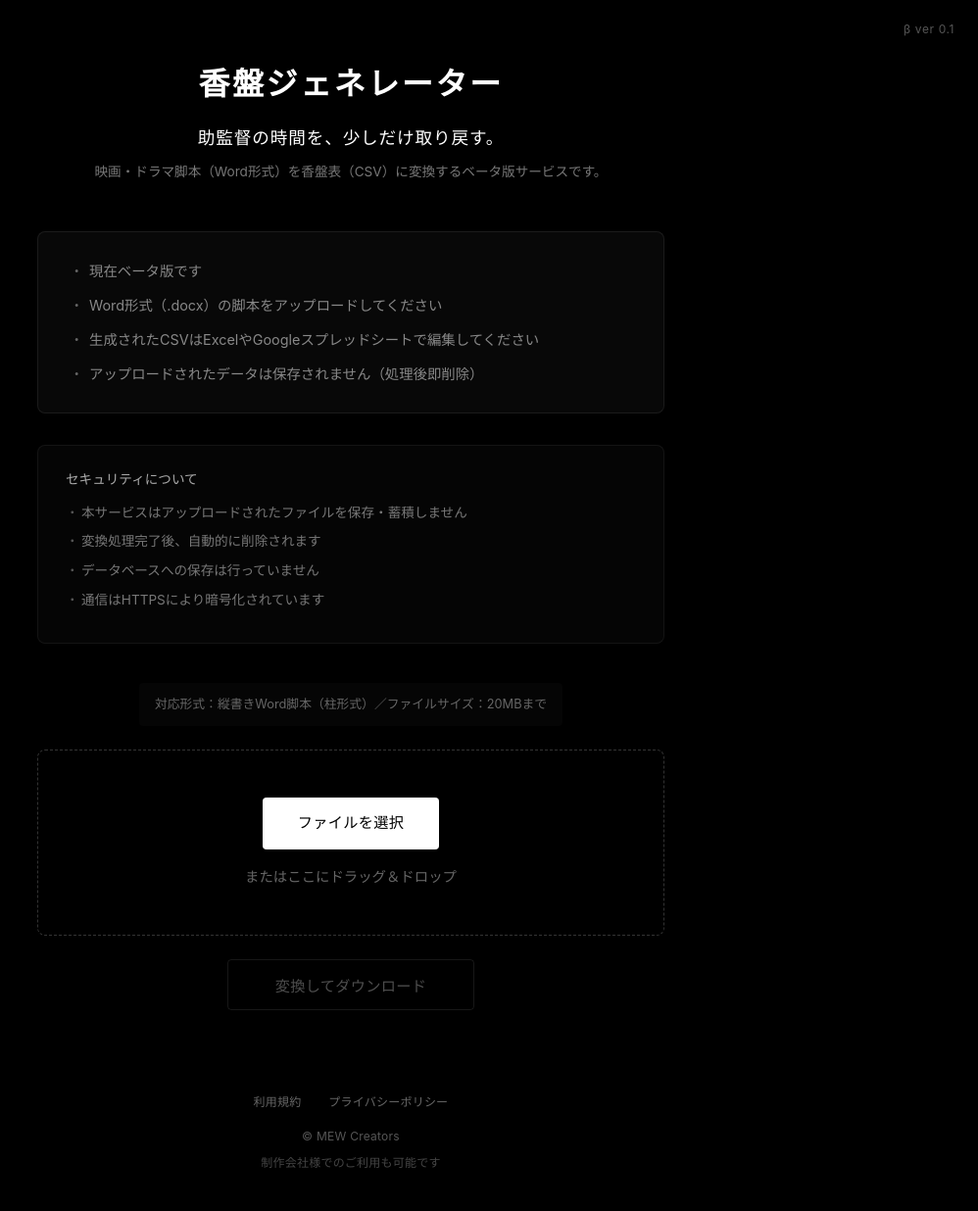
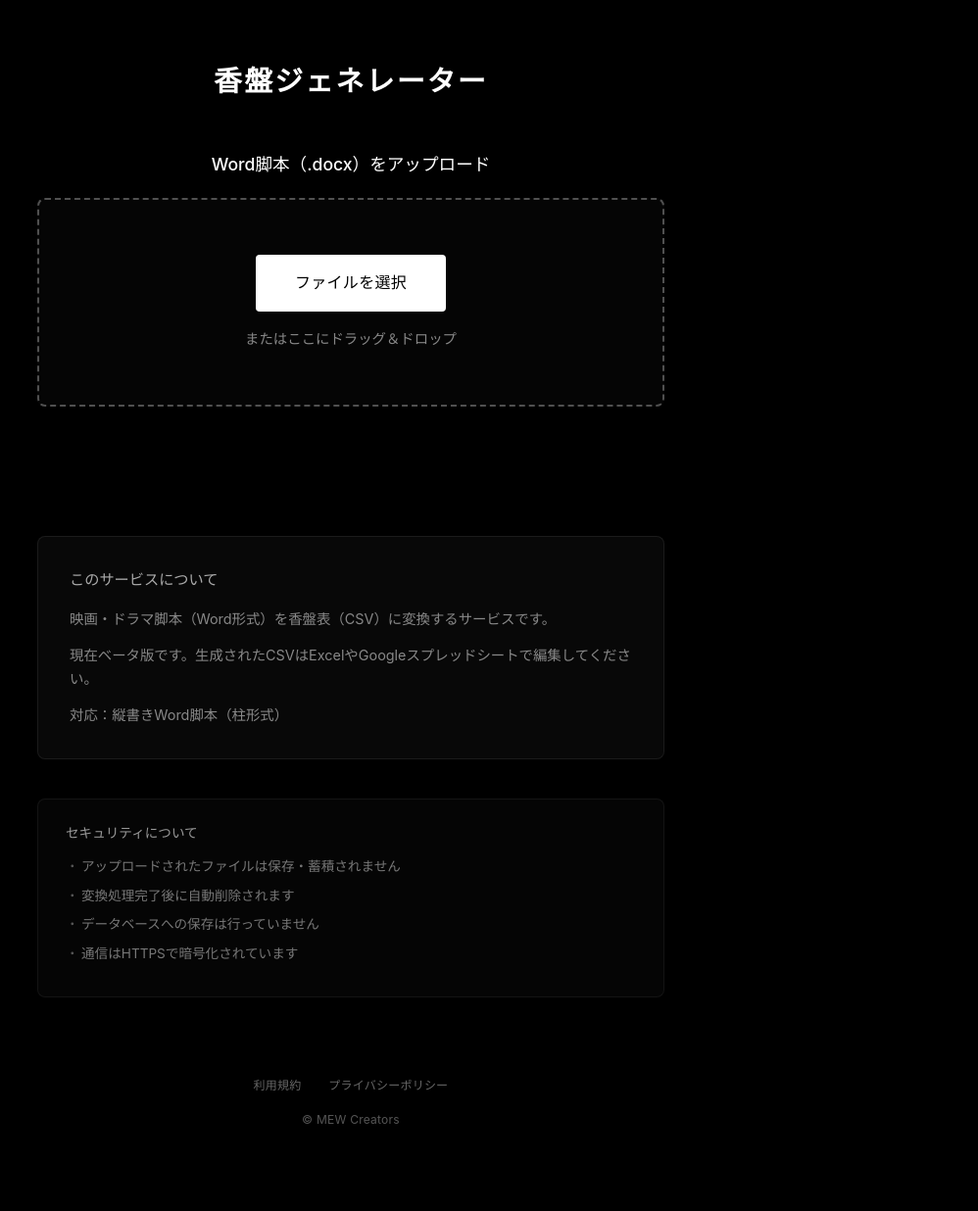
Before and after one commit to kyakuhonshin/kouban-generator, a FastAPI app: page / in a window 1280 px wide. Shown: the whole page at 98% size, without its empty margins (282-1280 px from the left). After the commit the page ends 1147 px from the top, so only its background shows below. Run offline with FastAPI, Linux system fonts and the light colour scheme.

Commit message:
UI再構成: アップロード優先の直感的なレイアウト

```diff
--- a/templates/index.html
+++ b/templates/index.html
@@ -29,133 +29,42 @@
             text-align: center;
         }
 
-        .version {
-            position: fixed;
-            top: 20px;
-            right: 24px;
-            font-size: 0.75rem;
-            color: #555;
-            letter-spacing: 0.05em;
+        h1 {
+            font-size: 1.8rem;
+            font-weight: 600;
+            letter-spacing: 0.08em;
+            margin-bottom: 48px;
         }
 
-        h1 {
-            font-size: 2rem;
-            font-weight: 600;
-            letter-spacing: 0.08em;
-            margin-bottom: 16px;
+        .upload-section {
+            margin-bottom: 24px;
         }
 
-        .catchphrase {
+        .upload-label {
             font-size: 1.1rem;
-            font-weight: 400;
-            letter-spacing: 0.05em;
-            margin-bottom: 8px;
-            color: #fff;
-        }
-
-        .subtitle {
-            font-size: 0.85rem;
-            color: #777;
-            margin-bottom: 48px;
-            line-height: 1.8;
-        }
-
-        .info-block {
-            background-color: rgba(255, 255, 255, 0.03);
-            border: 1px solid rgba(255, 255, 255, 0.08);
-            border-radius: 8px;
-            padding: 28px 32px;
-            margin-bottom: 32px;
-            text-align: left;
-        }
-
-        .info-block ul {
-            list-style: none;
-            padding: 0;
-        }
-
-        .info-block li {
-            font-size: 0.9rem;
-            color: #888;
-            margin-bottom: 12px;
-            padding-left: 20px;
-            position: relative;
-        }
-
-        .info-block li:last-child {
-            margin-bottom: 0;
-        }
-
-        .info-block li::before {
-            content: "・";
-            position: absolute;
-            left: 0;
-            color: #666;
-        }
-
-        .security-block {
-            background-color: rgba(255, 255, 255, 0.02);
-            border: 1px solid rgba(255, 255, 255, 0.06);
-            border-radius: 8px;
-            padding: 24px 28px;
-            margin-bottom: 40px;
-            text-align: left;
-        }
-
-        .security-title {
-            font-size: 0.85rem;
-            color: #aaa;
-            margin-bottom: 12px;
             font-weight: 500;
-        }
-
-        .security-block ul {
-            list-style: none;
-            padding: 0;
-        }
-
-        .security-block li {
-            font-size: 0.85rem;
-            color: #777;
-            margin-bottom: 8px;
-            padding-left: 16px;
-            position: relative;
-        }
-
-        .security-block li::before {
-            content: "・";
-            position: absolute;
-            left: 0;
-            color: #555;
-        }
-
-        .format-note {
-            font-size: 0.8rem;
-            color: #666;
-            margin-bottom: 24px;
-            padding: 12px 16px;
-            background-color: rgba(255, 255, 255, 0.02);
-            border-radius: 4px;
-            display: inline-block;
+            margin-bottom: 20px;
+            display: block;
         }
 
         .upload-area {
-            border: 1px dashed rgba(255, 255, 255, 0.2);
+            border: 2px dashed rgba(255, 255, 255, 0.3);
             border-radius: 8px;
-            padding: 48px 40px;
-            margin-bottom: 24px;
+            padding: 56px 40px;
+            margin-bottom: 16px;
             transition: border-color 0.3s, background-color 0.3s;
             cursor: pointer;
+            background-color: rgba(255, 255, 255, 0.02);
         }
 
         .upload-area:hover {
-            border-color: rgba(255, 255, 255, 0.4);
-            background-color: rgba(255, 255, 255, 0.02);
+            border-color: rgba(255, 255, 255, 0.5);
+            background-color: rgba(255, 255, 255, 0.04);
         }
 
         .upload-area.dragover {
-            border-color: rgba(255, 255, 255, 0.6);
-            background-color: rgba(255, 255, 255, 0.04);
+            border-color: rgba(255, 255, 255, 0.7);
+            background-color: rgba(255, 255, 255, 0.06);
         }
 
         input[type="file"] {
@@ -166,11 +75,11 @@
             display: inline-block;
             background-color: #fff;
             color: #000;
-            padding: 14px 36px;
+            padding: 16px 40px;
             border-radius: 4px;
             cursor: pointer;
             font-weight: 500;
-            font-size: 0.95rem;
+            font-size: 1rem;
             letter-spacing: 0.02em;
             transition: opacity 0.25s;
         }
@@ -182,7 +91,7 @@
         .file-name {
             margin-top: 16px;
             font-size: 0.9rem;
-            color: #666;
+            color: #888;
         }
 
         .file-size-error {
@@ -196,32 +105,59 @@
             display: block;
         }
 
-        .submit-btn {
-            background-color: transparent;
-            color: #fff;
-            border: 1px solid rgba(255, 255, 255, 0.3);
-            padding: 14px 48px;
+        .action-section {
+            margin-bottom: 48px;
+            min-height: 60px;
+        }
+
+        .convert-btn {
+            background-color: #fff;
+            color: #000;
+            border: none;
+            padding: 16px 48px;
             border-radius: 4px;
             cursor: pointer;
-            font-size: 0.95rem;
+            font-size: 1rem;
+            font-weight: 500;
             letter-spacing: 0.02em;
-            transition: all 0.25s;
+            transition: opacity 0.25s;
+            display: none;
         }
 
-        .submit-btn:hover:not(:disabled) {
+        .convert-btn:hover {
+            opacity: 0.85;
+        }
+
+        .convert-btn.active {
+            display: inline-block;
+        }
+
+        .download-btn {
             background-color: #fff;
             color: #000;
-            border-color: #fff;
+            border: none;
+            padding: 16px 48px;
+            border-radius: 4px;
+            cursor: pointer;
+            font-size: 1rem;
+            font-weight: 500;
+            letter-spacing: 0.02em;
+            transition: opacity 0.25s;
+            display: none;
+            text-decoration: none;
         }
 
-        .submit-btn:disabled {
-            opacity: 0.3;
-            cursor: not-allowed;
+        .download-btn:hover {
+            opacity: 0.85;
+        }
+
+        .download-btn.active {
+            display: inline-block;
         }
 
         .loading {
             display: none;
-            margin-top: 32px;
+            padding: 16px;
         }
 
         .loading.active {
@@ -254,8 +190,71 @@
             color: #666;
         }
 
+        .info-section {
+            background-color: rgba(255, 255, 255, 0.03);
+            border: 1px solid rgba(255, 255, 255, 0.08);
+            border-radius: 8px;
+            padding: 32px;
+            margin-bottom: 40px;
+            text-align: left;
+        }
+
+        .info-title {
+            font-size: 0.95rem;
+            color: #aaa;
+            margin-bottom: 16px;
+            font-weight: 500;
+        }
+
+        .info-section p {
+            font-size: 0.9rem;
+            color: #888;
+            margin-bottom: 12px;
+            line-height: 1.7;
+        }
+
+        .info-section p:last-child {
+            margin-bottom: 0;
+        }
+
+        .security-section {
+            background-color: rgba(255, 255, 255, 0.02);
+            border: 1px solid rgba(255, 255, 255, 0.06);
+            border-radius: 8px;
+            padding: 24px 28px;
+            margin-bottom: 40px;
+            text-align: left;
+        }
+
+        .security-title {
+            font-size: 0.85rem;
+            color: #999;
+            margin-bottom: 12px;
+            font-weight: 500;
+        }
+
+        .security-section ul {
+            list-style: none;
+            padding: 0;
+        }
+
+        .security-section li {
+            font-size: 0.85rem;
+            color: #777;
+            margin-bottom: 8px;
+            padding-left: 16px;
+            position: relative;
+        }
+
+        .security-section li::before {
+            content: "・";
+            position: absolute;
+            left: 0;
+            color: #555;
+        }
+
         .message {
-            margin-top: 24px;
+            margin: 16px 0;
             font-size: 0.9rem;
         }
 
@@ -279,13 +278,9 @@
             margin-top: 8px;
         }
 
-        .success {
-            color: #8c8;
-        }
-
         footer {
             margin-top: auto;
-            padding-top: 60px;
+            padding-top: 40px;
             font-size: 0.75rem;
             color: #555;
             letter-spacing: 0.02em;
@@ -306,60 +301,49 @@
         .footer-links a:hover {
             color: #999;
         }
-
-        .company-note {
-            color: #444;
-            margin-top: 8px;
-        }
     </style>
 </head>
 <body>
-    <div class="version">β ver 0.1</div>
-
     <div class="container">
         <h1>香盤ジェネレーター</h1>
-        <p class="catchphrase">助監督の時間を、少しだけ取り戻す。</p>
-        <p class="subtitle">映画・ドラマ脚本（Word形式）を香盤表（CSV）に変換するベータ版サービスです。</p>
 
-        <div class="info-block">
-            <ul>
-                <li>現在ベータ版です</li>
-                <li>Word形式（.docx）の脚本をアップロードしてください</li>
-                <li>生成されたCSVはExcelやGoogleスプレッドシートで編集してください</li>
-                <li>アップロードされたデータは保存されません（処理後即削除）</li>
-            </ul>
-        </div>
-
-        <div class="security-block">
-            <div class="security-title">セキュリティについて</div>
-            <ul>
-                <li>本サービスはアップロードされたファイルを保存・蓄積しません</li>
-                <li>変換処理完了後、自動的に削除されます</li>
-                <li>データベースへの保存は行っていません</li>
-                <li>通信はHTTPSにより暗号化されています</li>
-            </ul>
-        </div>
-
-        <div class="format-note">対応形式：縦書きWord脚本（柱形式）／ファイルサイズ：20MBまで</div>
-
-        <form id="uploadForm" enctype="multipart/form-data">
+        <div class="upload-section">
+            <span class="upload-label">Word脚本（.docx）をアップロード</span>
             <div class="upload-area" id="dropArea">
+                <input type="file" id="fileInput" name="file" accept=".docx">
                 <label for="fileInput" class="upload-btn">ファイルを選択</label>
-                <input type="file" id="fileInput" name="file" accept=".docx">
                 <p class="file-name" id="fileName">またはここにドラッグ＆ドロップ</p>
                 <p class="file-size-error" id="fileSizeError">ファイルサイズは20MBまでです</p>
             </div>
-
-            <button type="submit" class="submit-btn" id="submitBtn" disabled>変換してダウンロード</button>
-        </form>
-
-        <div class="loading" id="loading">
-            <div class="spinner"></div>
-            <p>解析中...</p>
-            <p class="eta">通常10〜30秒</p>
         </div>
 
-        <div id="message" class="message"></div>
+        <div class="action-section">
+            <button type="button" class="convert-btn" id="convertBtn">変換</button>
+            <a href="#" class="download-btn" id="downloadBtn">CSVダウンロード</a>
+            <div class="loading" id="loading">
+                <div class="spinner"></div>
+                <p>解析中...</p>
+                <p class="eta">通常10〜30秒</p>
+            </div>
+            <div id="message" class="message"></div>
+        </div>
+
+        <div class="info-section">
+            <div class="info-title">このサービスについて</div>
+            <p>映画・ドラマ脚本（Word形式）を香盤表（CSV）に変換するサービスです。</p>
+            <p>現在ベータ版です。生成されたCSVはExcelやGoogleスプレッドシートで編集してください。</p>
+            <p>対応：縦書きWord脚本（柱形式）</p>
+        </div>
+
+        <div class="security-section">
+            <div class="security-title">セキュリティについて</div>
+            <ul>
+                <li>アップロードされたファイルは保存・蓄積されません</li>
+                <li>変換処理完了後に自動削除されます</li>
+                <li>データベースへの保存は行っていません</li>
+                <li>通信はHTTPSで暗号化されています</li>
+            </ul>
+        </div>
     </div>
 
     <footer>
@@ -368,7 +352,6 @@
             <a href="/privacy">プライバシーポリシー</a>
         </div>
         <div>© MEW Creators</div>
-        <div class="company-note">制作会社様でのご利用も可能です</div>
     </footer>
 
     <script>
@@ -376,12 +359,13 @@
         const fileInput = document.getElementById('fileInput');
         const fileName = document.getElementById('fileName');
         const fileSizeError = document.getElementById('fileSizeError');
-        const submitBtn = document.getElementById('submitBtn');
-        const uploadForm = document.getElementById('uploadForm');
+        const convertBtn = document.getElementById('convertBtn');
+        const downloadBtn = document.getElementById('downloadBtn');
         const loading = document.getElementById('loading');
         const message = document.getElementById('message');
 
         const MAX_FILE_SIZE = 20 * 1024 * 1024; // 20MB
+        let convertedBlob = null;
 
         function validateFile(file) {
             if (!file.name.endsWith('.docx')) {
@@ -393,7 +377,17 @@
             return { valid: true };
         }
 
+        function resetUI() {
+            convertBtn.classList.remove('active');
+            downloadBtn.classList.remove('active');
+            loading.classList.remove('active');
+            message.innerHTML = '';
+            convertedBlob = null;
+        }
+
         fileInput.addEventListener('change', function() {
+            resetUI();
+
             if (this.files.length > 0) {
                 const file = this.files[0];
                 const validation = validateFile(file);
@@ -401,12 +395,11 @@
                 if (validation.valid) {
                     fileName.textContent = file.name;
                     fileSizeError.classList.remove('active');
-                    submitBtn.disabled = false;
-                    message.innerHTML = '';
+                    convertBtn.classList.add('active');
                 } else if (validation.error === 'size') {
                     fileName.textContent = 'またはここにドラッグ＆ドロップ';
                     fileSizeError.classList.add('active');
-                    submitBtn.disabled = true;
+                    convertBtn.classList.remove('active');
                     fileInput.value = '';
                 }
             }
@@ -424,6 +417,7 @@
         dropArea.addEventListener('drop', function(e) {
             e.preventDefault();
             this.classList.remove('dragover');
+            resetUI();
 
             const files = e.dataTransfer.files;
             if (files.length > 0) {
@@ -434,8 +428,7 @@
                     fileInput.files = files;
                     fileName.textContent = file.name;
                     fileSizeError.classList.remove('active');
-                    submitBtn.disabled = false;
-                    message.innerHTML = '';
+                    convertBtn.classList.add('active');
                 } else if (validation.error === 'docx') {
                     message.innerHTML = `
                         <div class="error">
@@ -450,13 +443,13 @@
             }
         });
 
-        uploadForm.addEventListener('submit', async function(e) {
-            e.preventDefault();
+        convertBtn.addEventListener('click', async function() {
+            if (!fileInput.files.length) return;
 
             const formData = new FormData();
             formData.append('file', fileInput.files[0]);
 
-            submitBtn.disabled = true;
+            convertBtn.classList.remove('active');
             loading.classList.add('active');
             message.innerHTML = '';
 
@@ -467,22 +460,13 @@
                 });
 
                 if (response.ok) {
-                    const blob = await response.blob();
-                    const url = window.URL.createObjectURL(blob);
-                    const a = document.createElement('a');
-                    a.href = url;
-                    a.download = 'kouban.csv';
-                    document.body.appendChild(a);
-                    a.click();
-                    document.body.removeChild(a);
-                    window.URL.revokeObjectURL(url);
-
-                    message.innerHTML = '<p class="success">ダウンロード完了</p>';
-                    fileInput.value = '';
-                    fileName.textContent = 'またはここにドラッグ＆ドロップ';
+                    convertedBlob = await response.blob();
+                    loading.classList.remove('active');
+                    downloadBtn.classList.add('active');
                 } else {
                     const data = await response.json();
                     const errorMsg = data.error || 'エラーが発生しました';
+                    loading.classList.remove('active');
                     message.innerHTML = `
                         <div class="error">
                             <div class="error-title">処理できませんでした</div>
@@ -490,18 +474,42 @@
                             <div class="error-hint">対応形式：縦書きWord脚本（柱形式）<br>ファイルサイズ：20MBまで</div>
                         </div>
                     `;
+                    fileInput.value = '';
+                    fileName.textContent = 'またはここにドラッグ＆ドロップ';
                 }
             } catch (error) {
+                loading.classList.remove('active');
                 message.innerHTML = `
                     <div class="error">
                         <div class="error-title">通信エラーが発生しました</div>
                         <div>時間をおいて再度お試しください</div>
                     </div>
                 `;
-            } finally {
-                loading.classList.remove('active');
-                submitBtn.disabled = fileInput.files.length === 0;
+                fileInput.value = '';
+                fileName.textContent = 'またはここにドラッグ＆ドロップ';
             }
+        });
+
+        downloadBtn.addEventListener('click', function(e) {
+            e.preventDefault();
+            if (!convertedBlob) return;
+
+            const url = window.URL.createObjectURL(convertedBlob);
+            const a = document.createElement('a');
+            a.href = url;
+            a.download = 'kouban.csv';
+            document.body.appendChild(a);
+            a.click();
+            document.body.removeChild(a);
+            window.URL.revokeObjectURL(url);
+
+            // ダウンロード後、リセット
+            setTimeout(() => {
+                downloadBtn.classList.remove('active');
+                fileInput.value = '';
+                fileName.textContent = 'またはここにドラッグ＆ドロップ';
+                convertedBlob = null;
+            }, 1000);
         });
     </script>
 </body>
```
